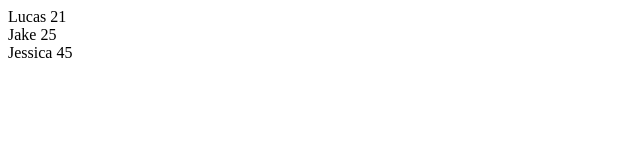
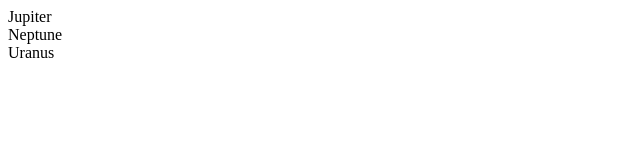
Before and after one commit to lucasmrbarros/React, a React (Create React App) app in the folder learning/: page / in a window 1280 px wide. Shown: the top 160 px of the page, without its empty margins (0-640 px from the left). Built offline with nearby package versions, Linux system fonts and the light colour scheme.

Commit message:
show the planets based if it was gas one or not

```diff
--- a/learning/src/App.js
+++ b/learning/src/App.js
@@ -1,23 +1,27 @@
 import styles  from './App.module.css';
 import { User } from './User';
+import { Planet } from './Planet';
 
 
 function App() {
-  const users = [
-    { name: "Lucas", age: 21 },
-    { name: "Jake", age: 25},
-    { name: "Jessica", age: 45}
+  const planets = [
+    {name: "Mars", isGasPlanet: false},
+    {name: "Earth", isGasPlanet: false},
+    {name: "Jupiter", isGasPlanet: true},
+    {name: "Venus", isGasPlanet: false},
+    {name: "Neptune", isGasPlanet: true},
+    {name: "Uranus", isGasPlanet: true},
   ];
 
-  return (
-    <div className = "App">
-      {users.map((user,key) =>
-      {
-        return (
-          <User name = {user.name} age = {user.age}/>
-        );
-      })}
-    </div>
+  return(
+  <div className = "App">
+    {planets.map((planet, key) =>
+    {
+      return(
+       planet.isGasPlanet  && <Planet name = {planet.name}/>
+      );
+    })}
+  </div>
   );
 }
 
--- /dev/null
+++ b/learning/src/Planet.js
@@ -0,0 +1,7 @@
+export const Planet = (props) =>{
+    return(
+        <div>
+            {props.name}
+        </div>
+    )
+}
```
